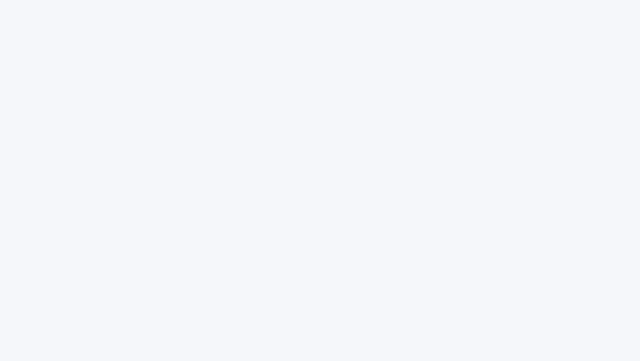
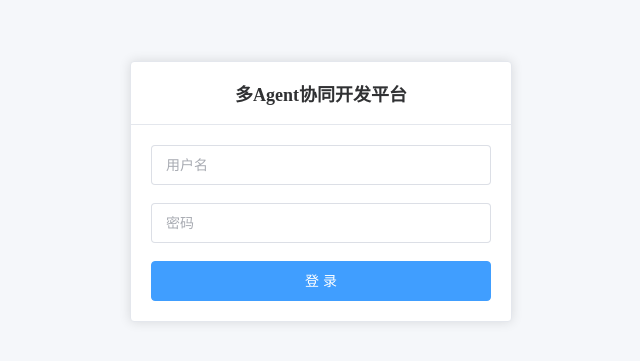
Before and after one commit to TONGTONG7720/-agent-, a Vue app in the folder web/: page /login in a window 1280 px wide. Before the commit this address had no page. Shown: the part 209-570 px from the top of the page, without its empty margins (319-959 px from the left). Built offline with nearby package versions, Linux system fonts and the light colour scheme.

Commit message:
feat(web): 登录页/布局/路由守卫

```diff
--- a/web/package.json
+++ b/web/package.json
@@ -9,6 +9,7 @@
     "test": "vitest"
   },
   "dependencies": {
+    "@element-plus/icons-vue": "^2.3.2",
     "element-plus": "^2.7.8",
     "pinia": "^2.1.7",
     "vue": "^3.4.31",
--- a/web/src/router/index.ts
+++ b/web/src/router/index.ts
@@ -1,10 +1,32 @@
 import { createRouter, createWebHistory } from 'vue-router'
+import { useAuthStore } from '../stores/auth'
 
 const router = createRouter({
   history: createWebHistory(),
   routes: [
-    { path: '/', redirect: '/projects' }
+    { path: '/login', component: () => import('../views/LoginView.vue') },
+    {
+      path: '/',
+      component: () => import('../views/LayoutView.vue'),
+      children: [
+        { path: '', redirect: '/projects' },
+        { path: 'projects', component: () => import('../views/ProjectsView.vue') },
+        { path: 'tasks/:id', component: () => import('../views/TaskView.vue') },
+        { path: 'admin', component: () => import('../views/AdminView.vue'), meta: { admin: true } }
+      ]
+    }
   ]
 })
 
+router.beforeEach((to) => {
+  const auth = useAuthStore()
+  if (to.path !== '/login' && !auth.isLoggedIn) {
+    return '/login'
+  }
+  if (to.meta.admin && !auth.isAdmin) {
+    return '/projects'
+  }
+  return true
+})
+
 export default router
--- /dev/null
+++ b/web/src/views/LayoutView.vue
@@ -0,0 +1,57 @@
+<template>
+  <el-container style="height:100%">
+    <el-header class="topbar">
+      <span class="brand" @click="router.push('/projects')">🤖 多Agent协同开发平台</span>
+      <div>
+        <el-button v-if="auth.isAdmin" text @click="router.push('/admin')">系统管理</el-button>
+        <el-dropdown>
+          <span class="user">{{ auth.username }}<el-icon><ArrowDown /></el-icon></span>
+          <template #dropdown>
+            <el-dropdown-menu>
+              <el-dropdown-item @click="onLogout">退出登录</el-dropdown-item>
+            </el-dropdown-menu>
+          </template>
+        </el-dropdown>
+      </div>
+    </el-header>
+    <el-main style="padding:16px 24px">
+      <router-view />
+    </el-main>
+  </el-container>
+</template>
+
+<script setup lang="ts">
+import { useRouter } from 'vue-router'
+import { ArrowDown } from '@element-plus/icons-vue'
+import { useAuthStore } from '../stores/auth'
+
+const router = useRouter()
+const auth = useAuthStore()
+
+function onLogout() {
+  auth.logout()
+  router.push('/login')
+}
+</script>
+
+<style scoped>
+.topbar {
+  background: #fff;
+  border-bottom: 1px solid #e4e7ed;
+  display: flex;
+  align-items: center;
+  justify-content: space-between;
+}
+.brand {
+  font-weight: 600;
+  font-size: 16px;
+  cursor: pointer;
+}
+.user {
+  cursor: pointer;
+  display: inline-flex;
+  align-items: center;
+  gap: 4px;
+  margin-left: 12px;
+}
+</style>
--- /dev/null
+++ b/web/src/views/LoginView.vue
@@ -0,0 +1,61 @@
+<template>
+  <div class="login-wrap">
+    <el-card class="login-card">
+      <template #header>
+        <div style="text-align:center;font-size:18px;font-weight:600">多Agent协同开发平台</div>
+      </template>
+      <el-form @submit.prevent="onLogin">
+        <el-form-item>
+          <el-input v-model="username" placeholder="用户名" size="large" />
+        </el-form-item>
+        <el-form-item>
+          <el-input v-model="password" type="password" placeholder="密码" size="large"
+                    show-password @keyup.enter="onLogin" />
+        </el-form-item>
+        <el-button type="primary" size="large" style="width:100%" :loading="loading"
+                   @click="onLogin">登 录</el-button>
+      </el-form>
+    </el-card>
+  </div>
+</template>
+
+<script setup lang="ts">
+import { ref } from 'vue'
+import { useRouter } from 'vue-router'
+import { ElMessage } from 'element-plus'
+import { useAuthStore } from '../stores/auth'
+
+const router = useRouter()
+const auth = useAuthStore()
+const username = ref('')
+const password = ref('')
+const loading = ref(false)
+
+async function onLogin() {
+  if (!username.value || !password.value) {
+    ElMessage.warning('请输入用户名和密码')
+    return
+  }
+  loading.value = true
+  try {
+    await auth.login(username.value, password.value)
+    router.push('/projects')
+  } catch (e) {
+    ElMessage.error((e as Error).message)
+  } finally {
+    loading.value = false
+  }
+}
+</script>
+
+<style scoped>
+.login-wrap {
+  height: 100%;
+  display: flex;
+  align-items: center;
+  justify-content: center;
+}
+.login-card {
+  width: 380px;
+}
+</style>
```
Also changed, not shown: 1 other file (tests, documents, lock files or other folders).
